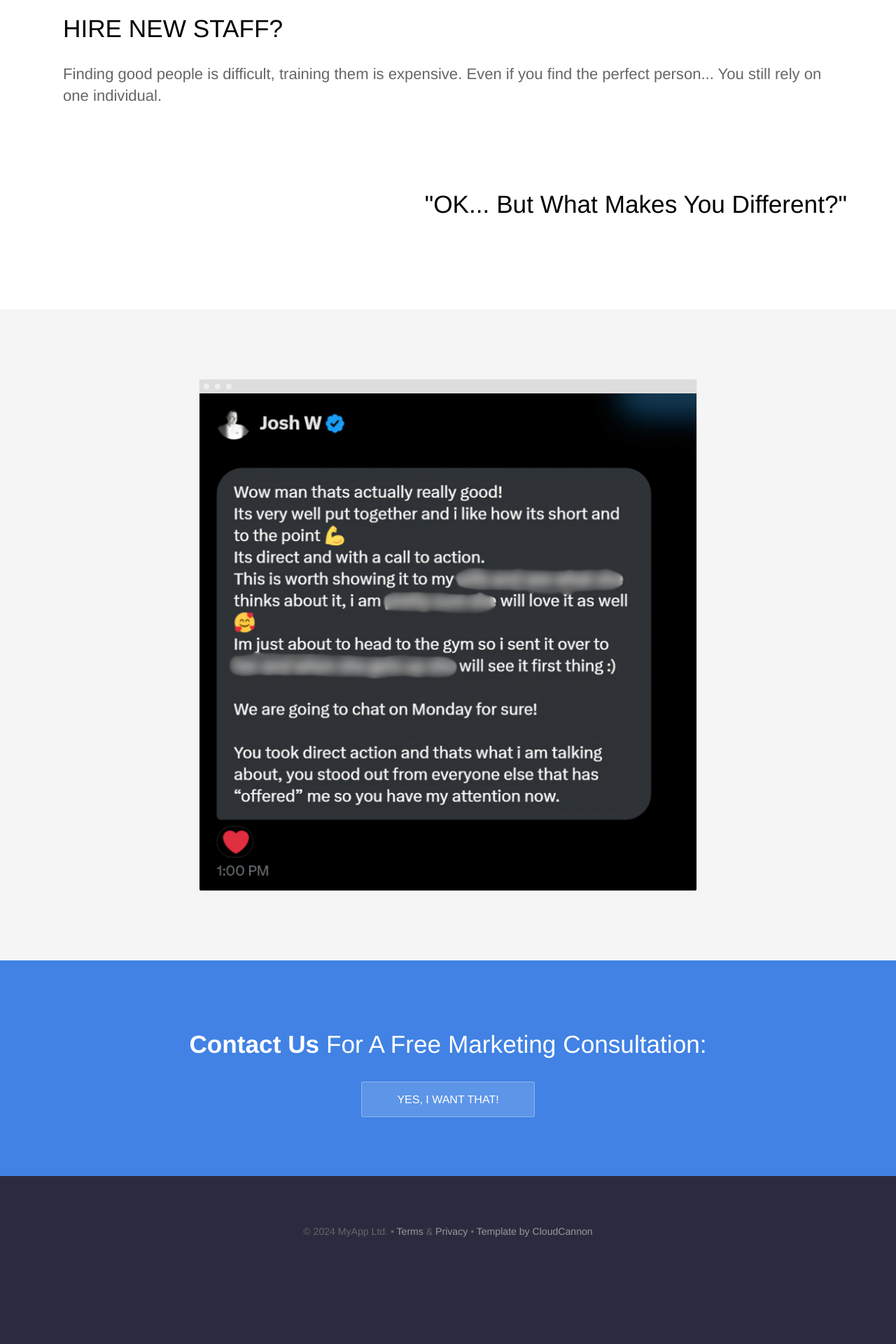
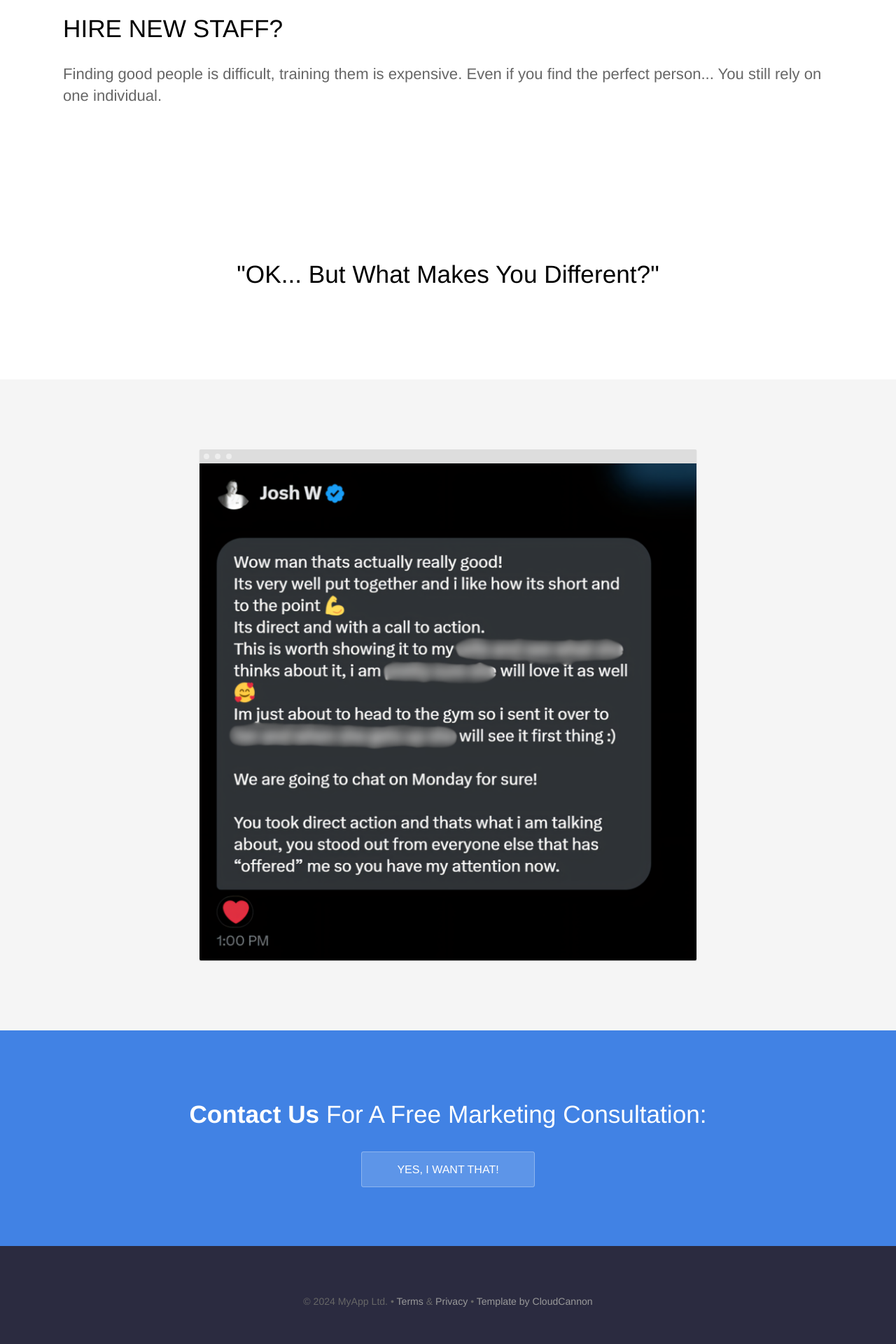
Before and after one commit to Huntinex/MMResults, a Jekyll site: the page built from index.html, in a window 1280 px wide. Shown: the part 997-2917 px from the top of the page at 70% size. Built offline with Jekyll 4.4.1, drawn with Linux system fonts in a browser that asks for light colours; before the commit the page ends 2817 px from its top, so only the background shows below that.

Commit message:
Update index.html

```diff
--- a/index.html
+++ b/index.html
@@ -19,7 +19,6 @@ description: More Growth. More Clients.
 			</div>
 		</div>
 	</section>
-
 	<section>
 		<div class="container flex">
 			<div class="text editable">
@@ -28,21 +27,17 @@ description: More Growth. More Clients.
 			</div>
 		</div>
 	</section>
-
 	<section>
 		<div class="container flex">
 			<div class="text editable">
 				<h2>HIRE NEW STAFF?</h2>
 				<p>Finding good people is difficult,  training them is expensive. Even if you find the perfect person... You still rely on one individual.</p>
 			</div>
-
 		</div>
 	</section>
-	<section>
-		<center><div class="container flex">
-				<h2>"OK... But What Makes You Different?"</h2>
-		</div></center>
-	</section>
+	<center><section>
+			<h2>"OK... But What Makes You Different?"</h2>
+	</section></center>
 	<section class="testimonial">
 		<div class="container flex">
 			<div class="testimonial-block">
@@ -52,7 +47,6 @@ description: More Growth. More Clients.
 			</div>
 		</div>
 	</section>
-
 	<section class="bottom-cta">
 		<h2 class="editable"><strong>Contact Us</strong> For A Free Marketing Consultation:</h2>
 		<div class="button alt"><a href="#">YES, I WANT THAT!</a></div>
```
